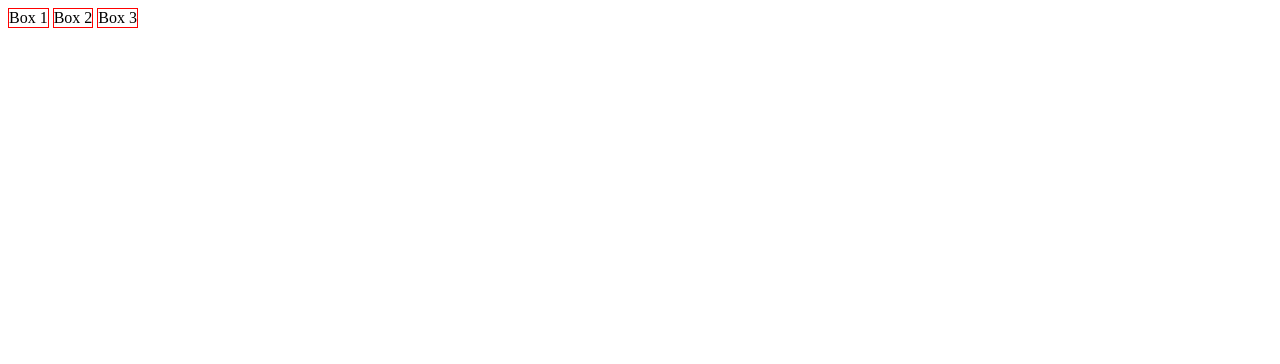
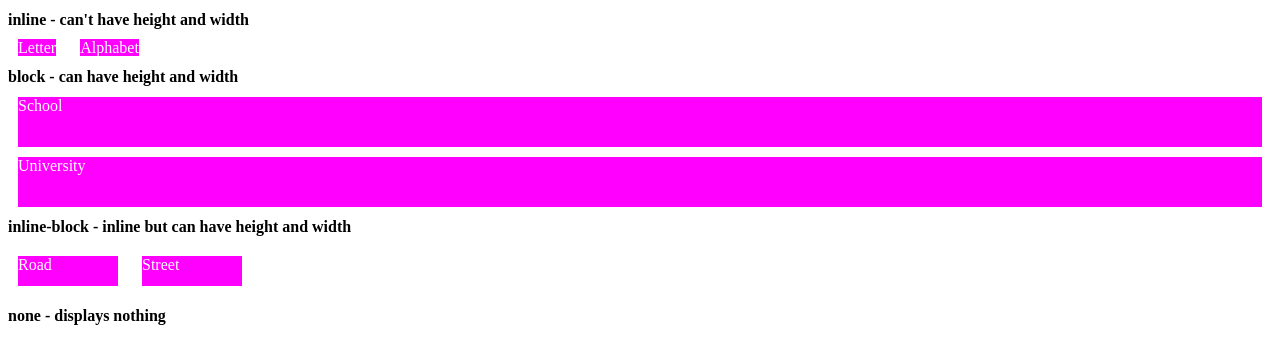
Before and after one commit to thehimel/frontend-dev-exercise-udacity, a plain HTML site: page m2-l2-8-linline-vs-block-ex/index.html in a window 1280 px wide. Drawn offline with Linux system fonts and the light colour scheme.

Commit message:
refactor

```diff
--- a/m2-l2-8-linline-vs-block-ex/index.html
+++ b/m2-l2-8-linline-vs-block-ex/index.html
@@ -9,18 +9,55 @@
         />
 
         <style>
-        /*  Edit display property below */
-    .box{
+            .box1 {
+                display: inline;
+            }
+
+            .box2 {
+                display: block;
+                height: 50px;
+            }
+
+            .box3 {
                 display: inline-block;
-        border: 1px solid red;
+                height: 30px;
+                width: 100px;
+            }
+
+            .box4 {
+                display: none;
+            }
+
+            .box1,
+            .box2,
+            .box3,
+            .box4 {
+                color: white;
+                background-color: magenta;
+                margin: 10px;
+            }
+
+            h1 {
+                font-size: medium;
             }
         </style>
     </head>
 
     <body>
-    <div class="box"> Box 1</div>
-    <div class="box"> Box 2</div>
-    <div class="box"> Box 3</div>
+        <h1>inline - can't have height and width</h1>
+        <div class="box1">Letter</div>
+        <div class="box1">Alphabet</div>
 
+        <h1>block - can have height and width</h1>
+        <div class="box2">School</div>
+        <div class="box2">University</div>
+
+        <h1>inline-block - inline but can have height and width</h1>
+        <div class="box3">Road</div>
+        <div class="box3">Street</div>
+
+        <h1>none - displays nothing</h1>
+        <div class="box4">Path</div>
+        <div class="box4">Destination</div>
     </body>
 </html>
```
Lines whose indentation alone changed are shown as unchanged.
